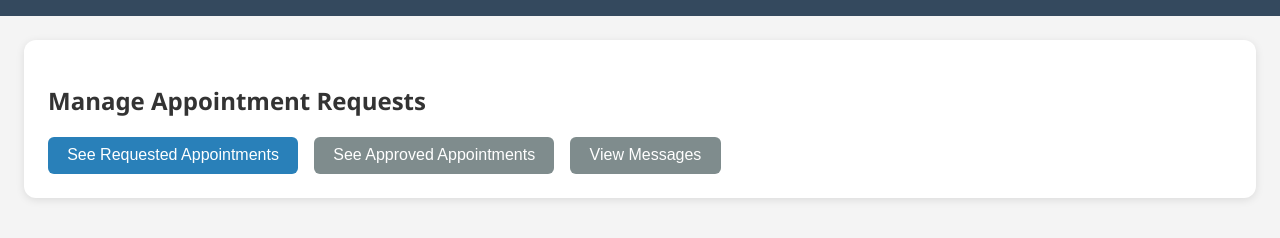
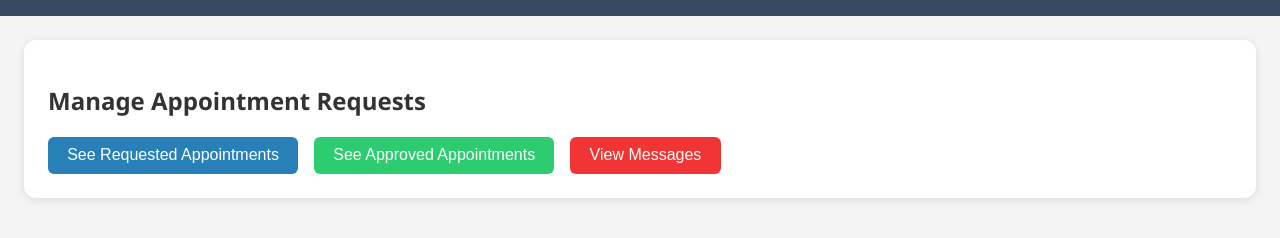
Before and after one commit to RohitBCA456/internship-basic-projects, a plain HTML site: page student teacher appointment app/frontend/teacherDashBoard.html in a window 1280 px wide. Shown: the part 102-340 px from the top of the page. Drawn offline with Linux system fonts and the light colour scheme.

Commit message:
feat: update button styles for approved appointments in teacher dashboard

```diff
--- a/student teacher appointment app/frontend/teacherDashBoard.css
+++ b/student teacher appointment app/frontend/teacherDashBoard.css
@@ -34,13 +34,18 @@ main {
   font-size: 1rem;
 }
 
+.approved-btn {
+  background-color: #2ecc71;
+  color: white;
+}
+
 .primary-btn {
   background-color: #2980b9;
   color: white;
 }
 
 .secondary-btn {
-  background-color: #7f8c8d;
+  background-color:rgb(241, 53, 53);
   color: white;
 }
 
--- a/student teacher appointment app/frontend/teacherDashBoard.html
+++ b/student teacher appointment app/frontend/teacherDashBoard.html
@@ -21,7 +21,7 @@
         <h2>Manage Appointment Requests</h2>
         <div style="display: flex; gap: 1rem; flex-wrap: wrap">
           <button class="btn primary-btn" onclick="fetchAppointments()">See Requested Appointments</button>
-          <button class="btn secondary-btn" onclick="fetchApprovedAppointments()">See Approved Appointments</button>
+          <button class="btn approved-btn" onclick="fetchApprovedAppointments()">See Approved Appointments</button>
           <button class="btn secondary-btn" onclick="fetchChatUsers()">View Messages</button>
         </div>
       </section>
```
